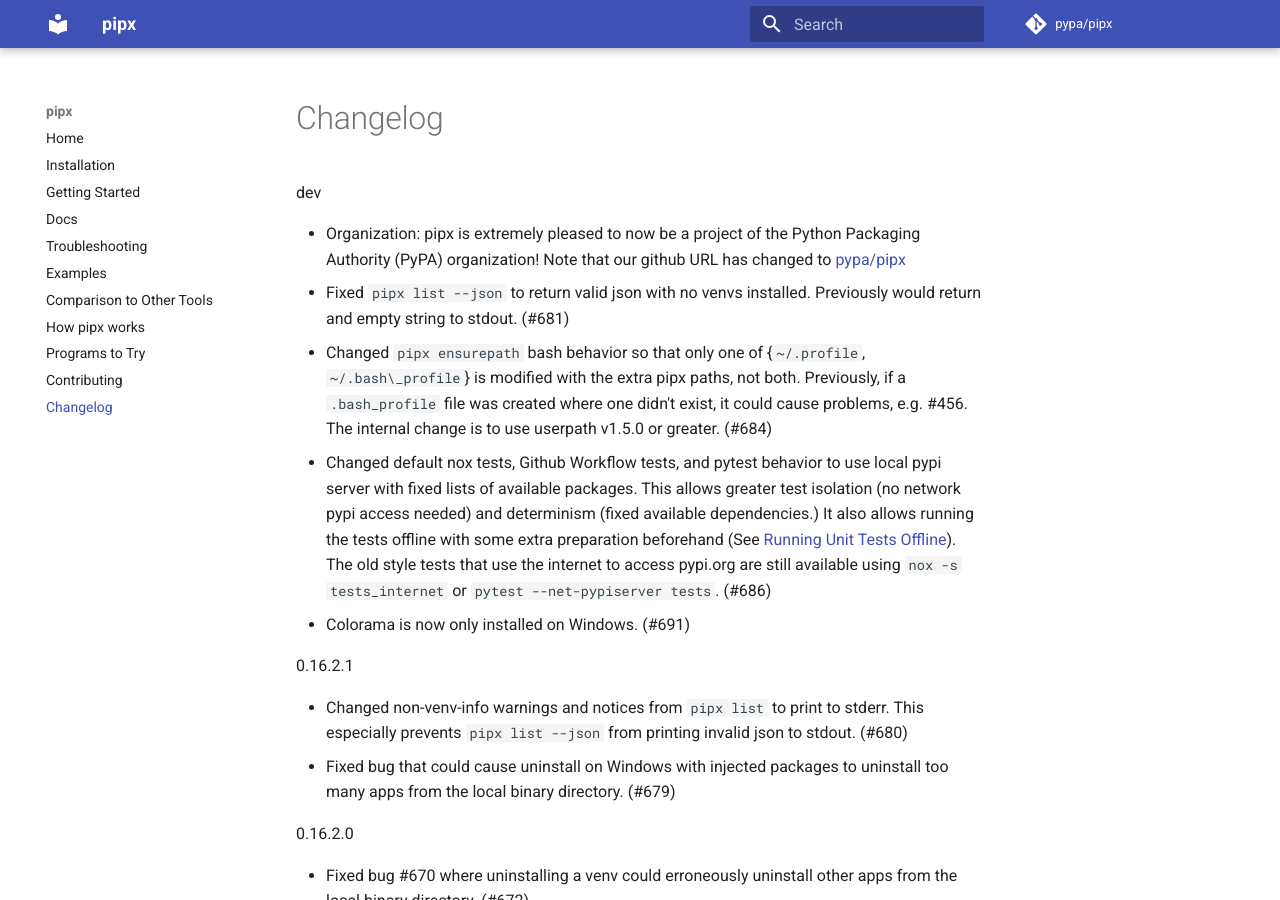
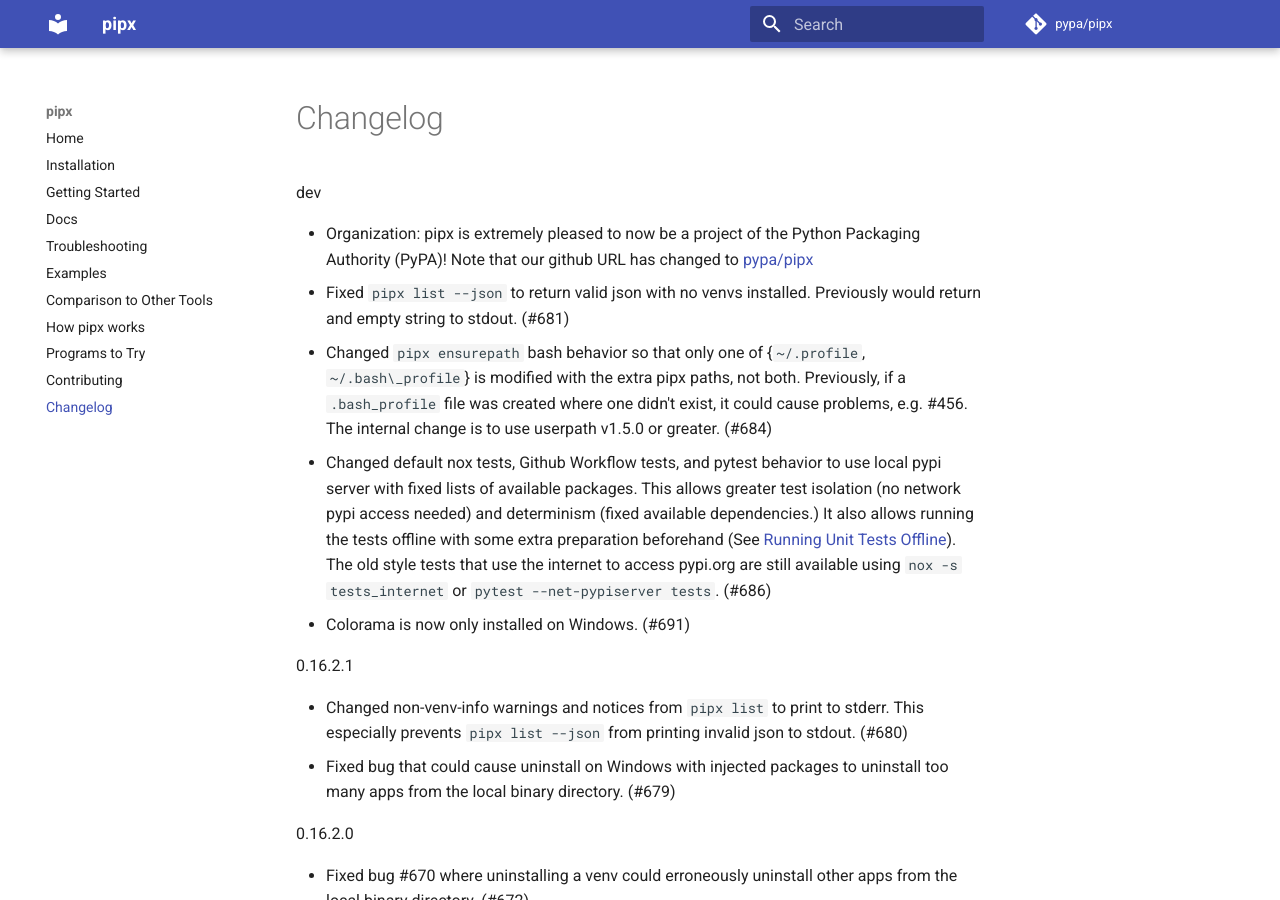
Before and after one commit to pypa/pipx, an MkDocs documentation site: the page built from docs/changelog.md, in a window 1280 px wide and 900 px high. Built offline with MkDocs 1.6.1 and Material for MkDocs 9.7.7, drawn with Linux system fonts in a browser that asks for light colours; comment, search, counter and statistics services are not loaded.

Commit message:
Remove redundant word.

```diff
--- a/docs/changelog.md
+++ b/docs/changelog.md
@@ -1,6 +1,6 @@
 dev
 
-- Organization: pipx is extremely pleased to now be a project of the Python Packaging Authority (PyPA) organization!  Note that our github URL has changed to [pypa/pipx](https://github.com/pypa/pipx)
+- Organization: pipx is extremely pleased to now be a project of the Python Packaging Authority (PyPA)!  Note that our github URL has changed to [pypa/pipx](https://github.com/pypa/pipx)
 - Fixed `pipx list --json` to return valid json with no venvs installed.  Previously would return and empty string to stdout. (#681)
 - Changed `pipx ensurepath` bash behavior so that only one of {`~/.profile`, `~/.bash\_profile`} is modified with the extra pipx paths, not both.  Previously, if a `.bash_profile` file was created where one didn't exist, it could cause problems, e.g. #456. The internal change is to use userpath v1.5.0 or greater. (#684)
 - Changed default nox tests, Github Workflow tests, and pytest behavior to use local pypi server with fixed lists of available packages.  This allows greater test isolation (no network pypi access needed) and determinism (fixed available dependencies.)  It also allows running the tests offline with some extra preparation beforehand (See [Running Unit Tests Offline](https://pypa.github.io/pipx/contributing/#running-unit-tests-offline)). The old style tests that use the internet to access pypi.org are still available using `nox -s tests_internet` or `pytest --net-pypiserver tests`. (#686)
```
